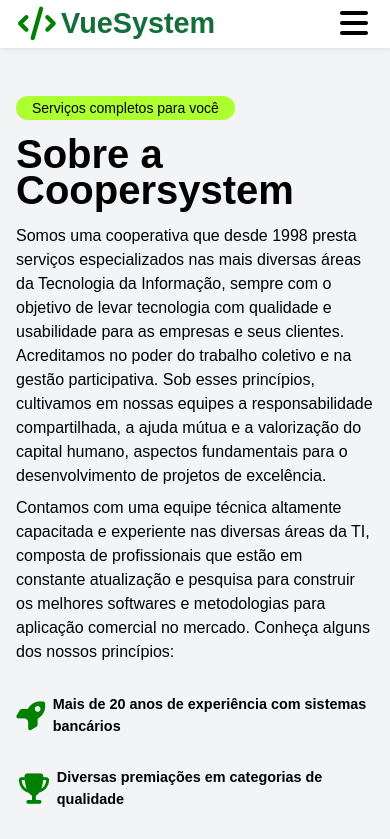
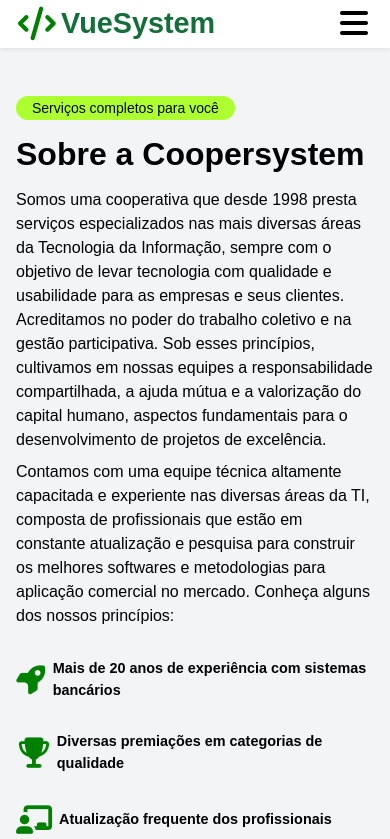
Before and after one commit to carlospontocom/app-front-vue, a Vue app: page / in a window 390 px wide. Shown: the top 839 px of the page. Built offline with nearby package versions, Linux system fonts and the light colour scheme.

Commit message:
menu-responsivo-global

```diff
--- a/src/components/AppHeader.vue
+++ b/src/components/AppHeader.vue
@@ -74,7 +74,8 @@ header{
     top:100%;
     right:0;
     background-color:seagreen;
-    width: 320px;
+    max-width: 320px;
+    width:100%;
 }
 
 .menu a{
--- a/src/components/Sobre.vue
+++ b/src/components/Sobre.vue
@@ -89,6 +89,7 @@
 }
 
 h2{
+    font-size:2rem;
     line-height: 36px;
     margin: 1rem 0;
 }
```
